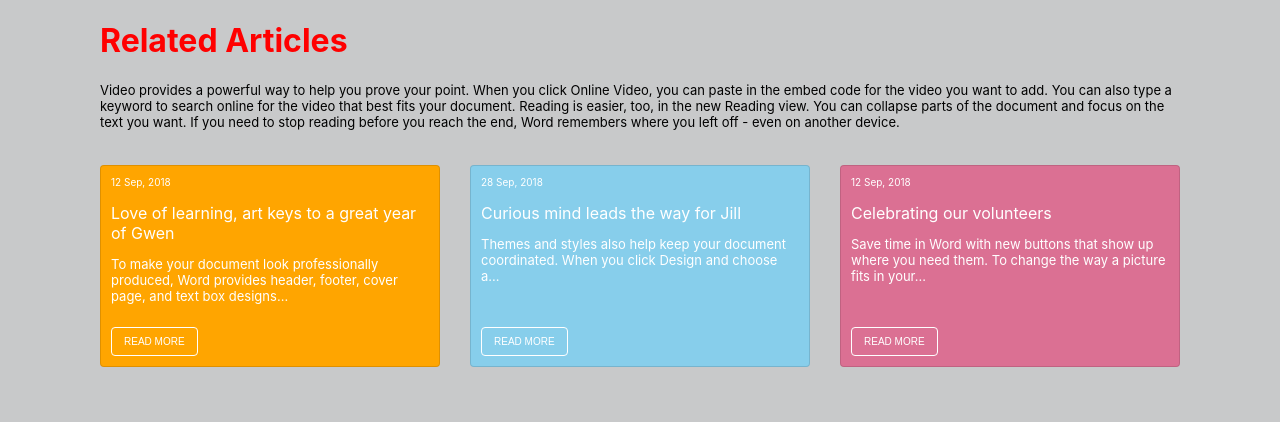
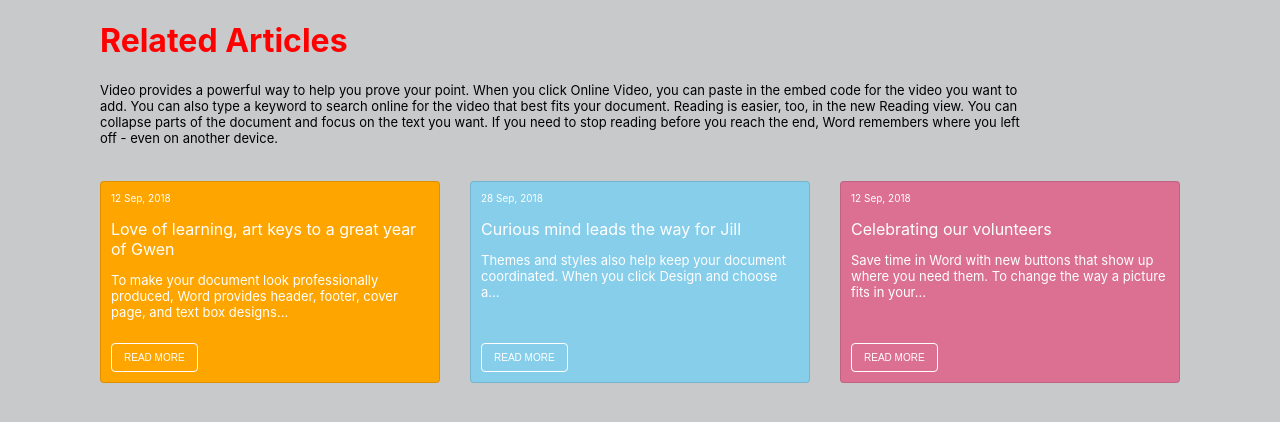
Before and after one commit to benjamintandemo2017/frontend-article, a React (Create React App) app: page / in a window 1280 px wide. Shown: the top 422 px of the page. Built offline with nearby package versions, Linux system fonts and the light colour scheme.

Commit message:
more css change

```diff
--- a/src/App.css
+++ b/src/App.css
@@ -98,6 +98,10 @@
     margin-bottom: 0;
     margin-left: 15px;
   }
+
+  .App-text {
+    margin-right: 150px;
+  }
 }
 
 @keyframes App-logo-spin {
```
